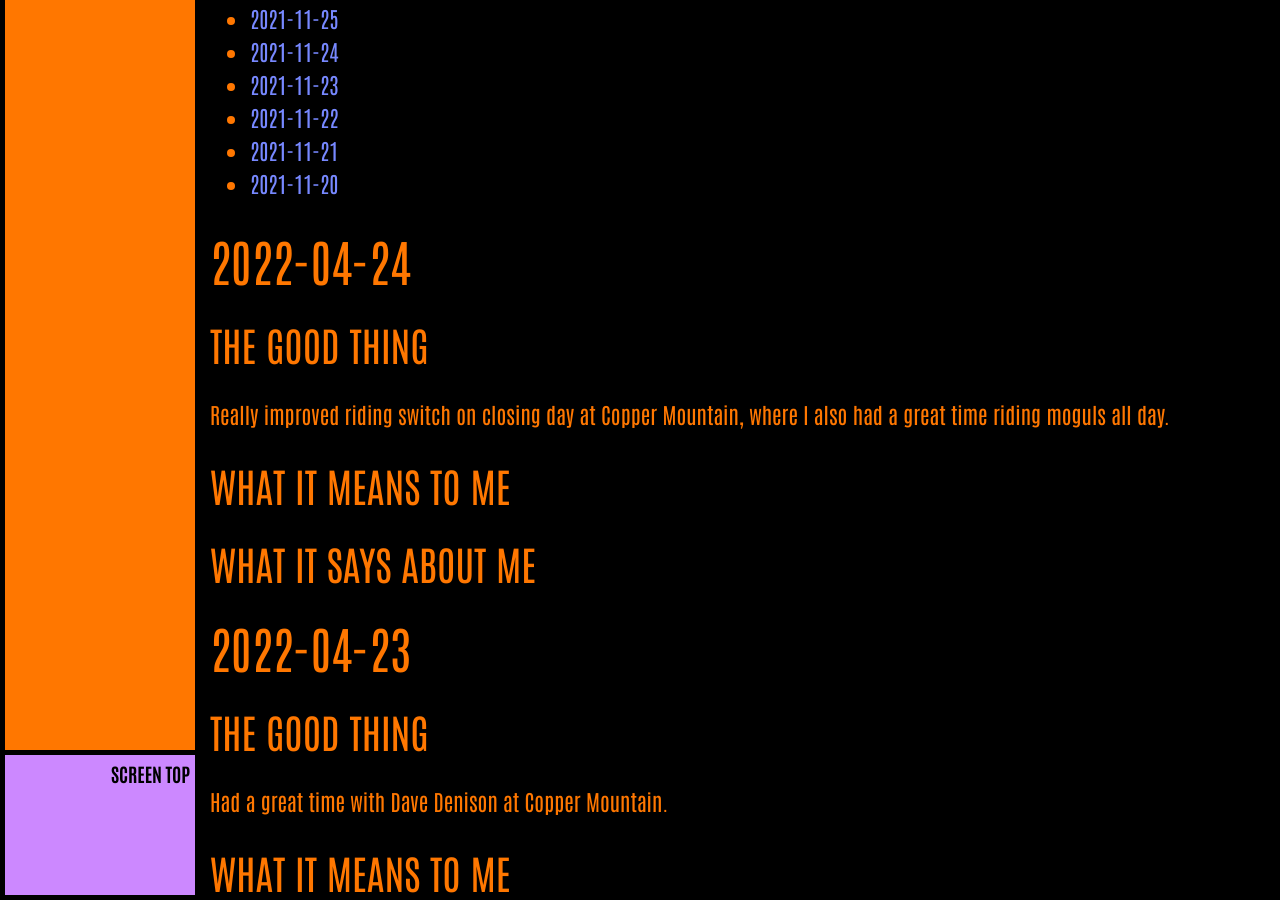
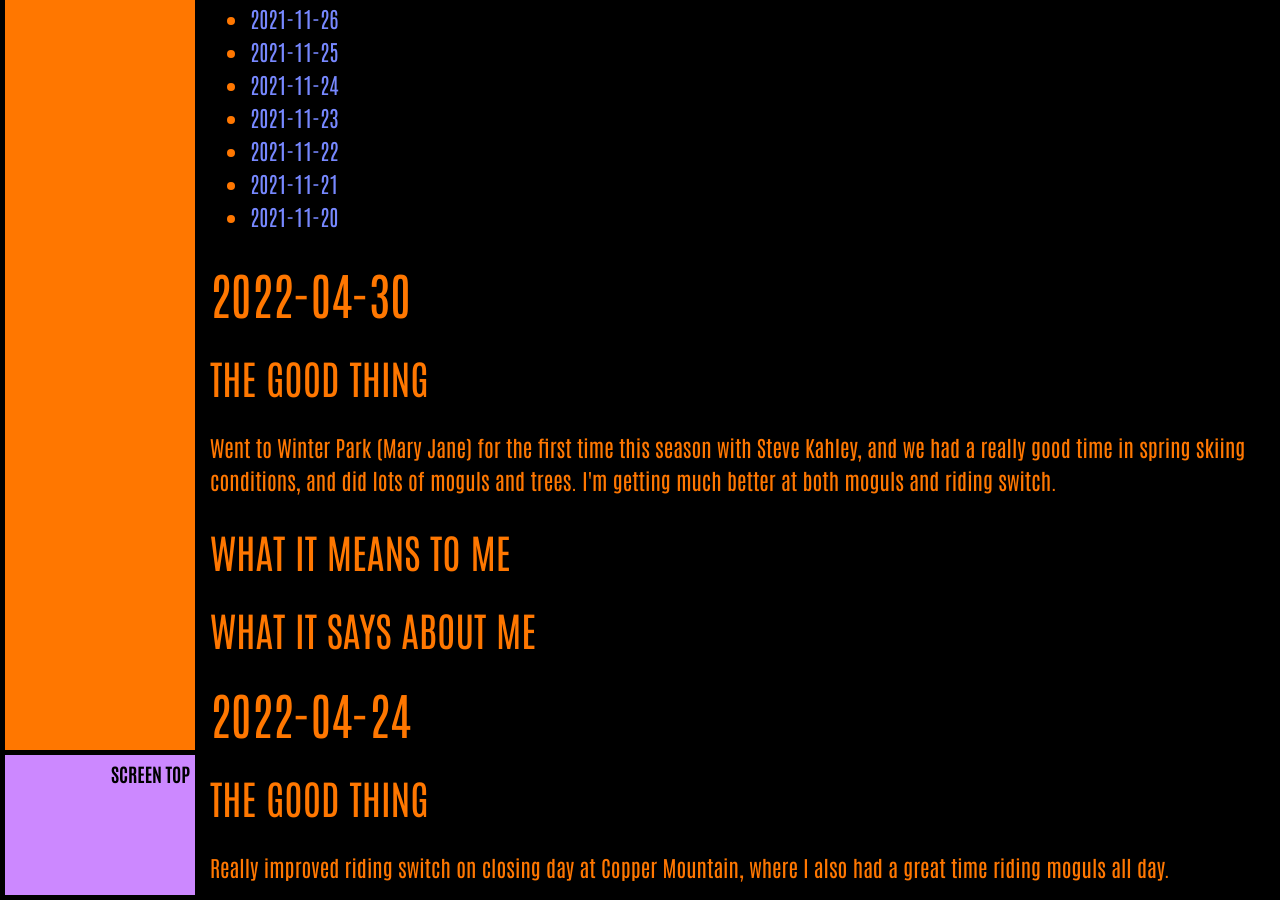
Before and after one commit to ArthurZey/arthurzey.github.io, a Jekyll site: the page built from _pages/one-good-thing.md, in a window 1280 px wide and 900 px high, scrolled down 3388 px. Built offline with Jekyll 4.4.1, drawn with Linux system fonts in a browser that asks for light colours; some of the changed text lies outside the part shown.

Commit message:
added stub for 2022-04-30

```diff
--- a/_pages/one-good-thing.md
+++ b/_pages/one-good-thing.md
@@ -12,6 +12,15 @@
 * TOC
 {:toc}
 {::options toc_levels="2" /}
+
+## 2022-04-30
+### The Good Thing
+Went to Winter Park (Mary Jane) for the first time this season with Steve Kahley, and we had a really good time in spring skiing conditions, and did lots of moguls and trees. I'm getting much better at both moguls and riding switch.
+### What It Means to Me
+
+### What It Says about Me
+
+
 
 ## 2022-04-24
 ### The Good Thing
```
Also changed, not shown: other parts of _pages/one-good-thing.md (+1 -1 lines).
